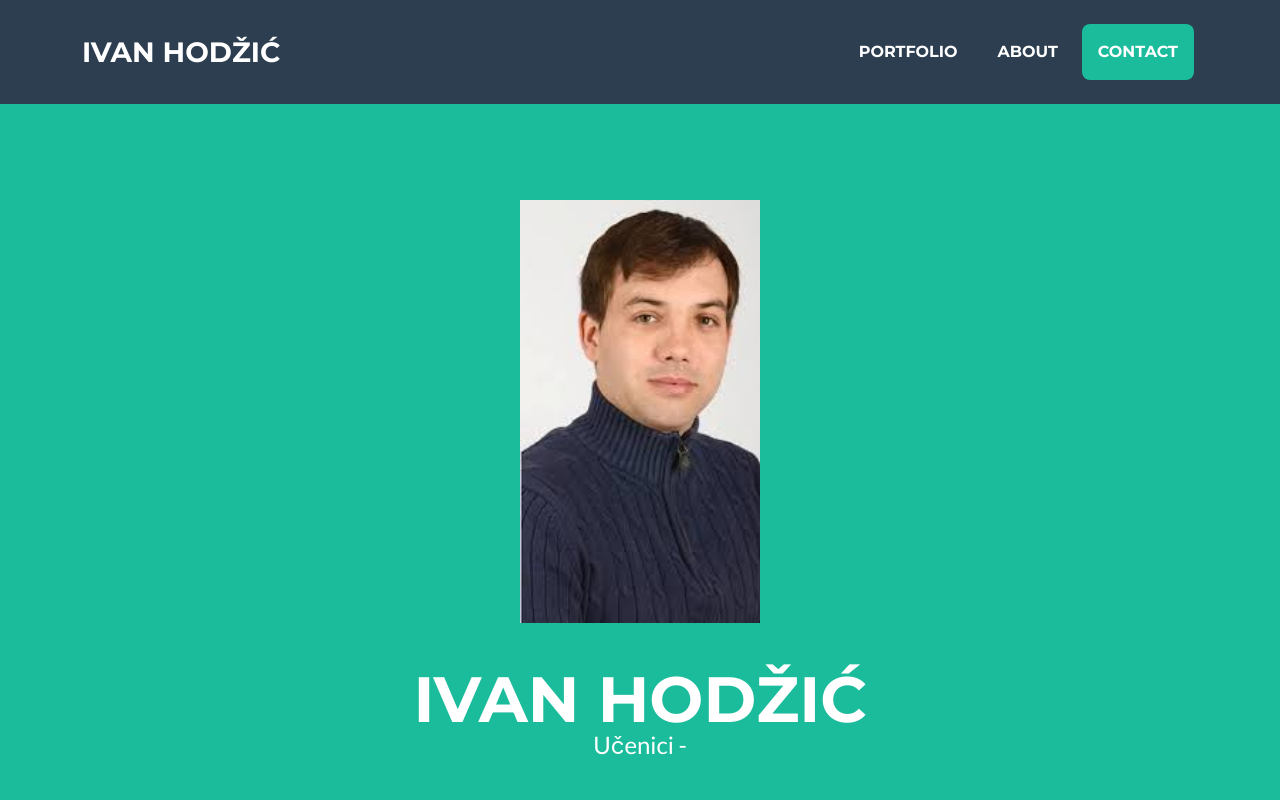
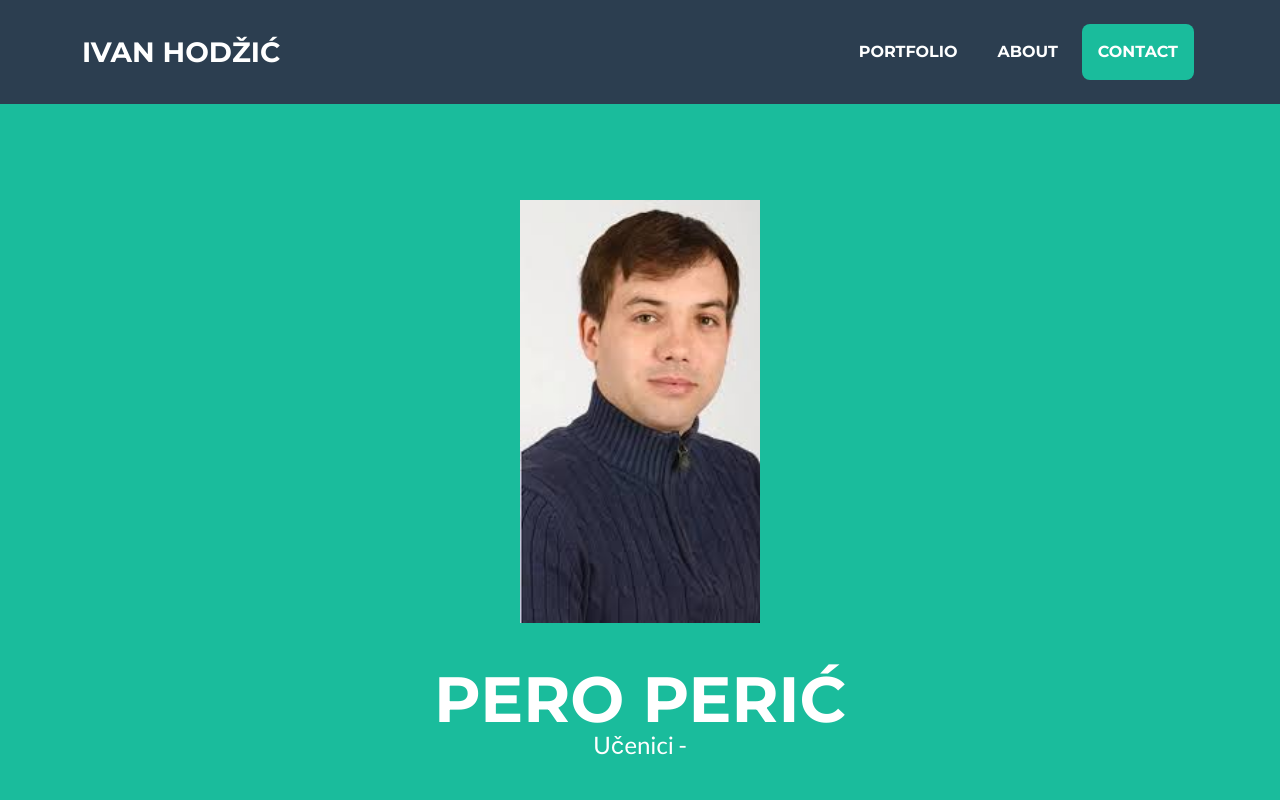
Before and after one commit to ivanhodzic/osobna-web-stranica-vjezba, a plain HTML site: page index.html in a window 1280 px wide. Shown: the top 800 px of the page. Drawn offline with nearby package versions, Linux system fonts and the light colour scheme.

Commit message:
Add files via upload

```diff
--- a/index.html
+++ b/index.html
@@ -40,7 +40,7 @@
                 <!-- Masthead Avatar Image-->
                 <img class="masthead-avatar mb-5" src="assets/img/ja.jpg" alt="..." />
                 <!-- Masthead Heading-->
-                <h1 class="masthead-heading text-uppercase mb-0">Ivan Hodžić</h1>
+                <h1 class="masthead-heading text-uppercase mb-0">Pero Perić</h1>
 
                 <!-- Masthead Subheading-->
                 <p class="masthead-subheading font-weight-light mb-0">Učenici -</p>
```
